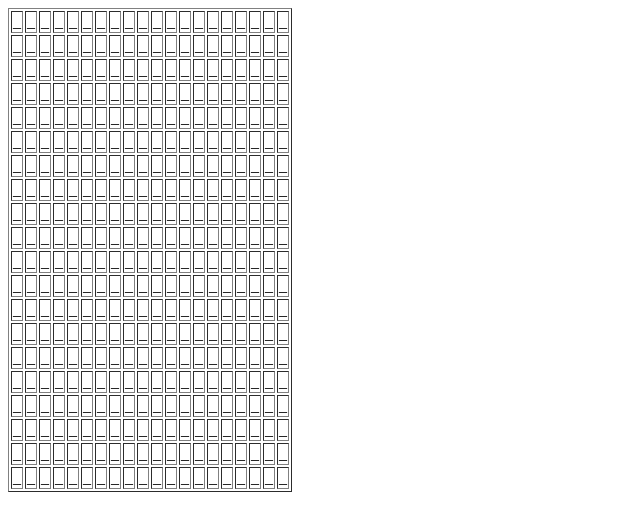
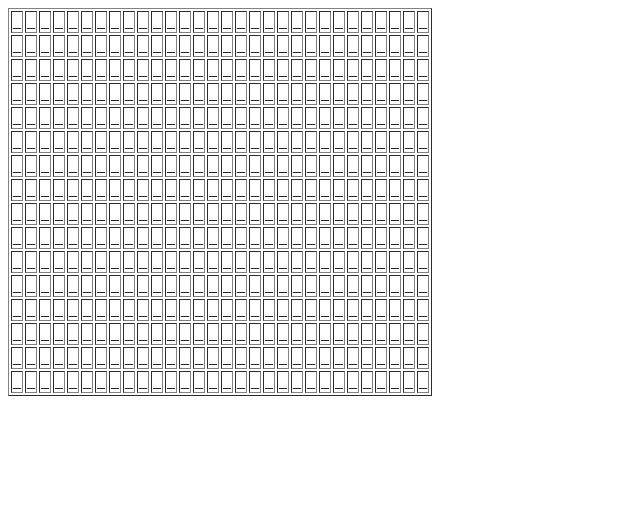
Before and after one commit to tzs/interview_minesweeper, a plain HTML site: page ms.html in a window 1280 px wide. Shown: the whole page, without its empty margins (0-640 px from the left). Drawn offline with Linux system fonts and the light colour scheme.

Commit message:
Works now, but I don't remember the Minesweeper rules so it is not quite right

```diff
--- a/ms.html
+++ b/ms.html
@@ -27,6 +27,16 @@
                 <td id="17_0"onclick="clicked(event)">&nbsp;</td>
                 <td id="18_0"onclick="clicked(event)">&nbsp;</td>
                 <td id="19_0"onclick="clicked(event)">&nbsp;</td>
+                <td id="20_0"onclick="clicked(event)">&nbsp;</td>
+                <td id="21_0"onclick="clicked(event)">&nbsp;</td>
+                <td id="22_0"onclick="clicked(event)">&nbsp;</td>
+                <td id="23_0"onclick="clicked(event)">&nbsp;</td>
+                <td id="24_0"onclick="clicked(event)">&nbsp;</td>
+                <td id="25_0"onclick="clicked(event)">&nbsp;</td>
+                <td id="26_0"onclick="clicked(event)">&nbsp;</td>
+                <td id="27_0"onclick="clicked(event)">&nbsp;</td>
+                <td id="28_0"onclick="clicked(event)">&nbsp;</td>
+                <td id="29_0"onclick="clicked(event)">&nbsp;</td>
         </tr>
         <tr>
                 <td id="0_1"onclick="clicked(event)">&nbsp;</td>
@@ -49,6 +59,16 @@
                 <td id="17_1"onclick="clicked(event)">&nbsp;</td>
                 <td id="18_1"onclick="clicked(event)">&nbsp;</td>
                 <td id="19_1"onclick="clicked(event)">&nbsp;</td>
+                <td id="20_1"onclick="clicked(event)">&nbsp;</td>
+                <td id="21_1"onclick="clicked(event)">&nbsp;</td>
+                <td id="22_1"onclick="clicked(event)">&nbsp;</td>
+                <td id="23_1"onclick="clicked(event)">&nbsp;</td>
+                <td id="24_1"onclick="clicked(event)">&nbsp;</td>
+                <td id="25_1"onclick="clicked(event)">&nbsp;</td>
+                <td id="26_1"onclick="clicked(event)">&nbsp;</td>
+                <td id="27_1"onclick="clicked(event)">&nbsp;</td>
+                <td id="28_1"onclick="clicked(event)">&nbsp;</td>
+                <td id="29_1"onclick="clicked(event)">&nbsp;</td>
         </tr>
         <tr>
                 <td id="0_2"onclick="clicked(event)">&nbsp;</td>
@@ -71,6 +91,16 @@
                 <td id="17_2"onclick="clicked(event)">&nbsp;</td>
                 <td id="18_2"onclick="clicked(event)">&nbsp;</td>
                 <td id="19_2"onclick="clicked(event)">&nbsp;</td>
+                <td id="20_2"onclick="clicked(event)">&nbsp;</td>
+                <td id="21_2"onclick="clicked(event)">&nbsp;</td>
+                <td id="22_2"onclick="clicked(event)">&nbsp;</td>
+                <td id="23_2"onclick="clicked(event)">&nbsp;</td>
+                <td id="24_2"onclick="clicked(event)">&nbsp;</td>
+                <td id="25_2"onclick="clicked(event)">&nbsp;</td>
+                <td id="26_2"onclick="clicked(event)">&nbsp;</td>
+                <td id="27_2"onclick="clicked(event)">&nbsp;</td>
+                <td id="28_2"onclick="clicked(event)">&nbsp;</td>
+                <td id="29_2"onclick="clicked(event)">&nbsp;</td>
         </tr>
         <tr>
                 <td id="0_3"onclick="clicked(event)">&nbsp;</td>
@@ -93,6 +123,16 @@
                 <td id="17_3"onclick="clicked(event)">&nbsp;</td>
                 <td id="18_3"onclick="clicked(event)">&nbsp;</td>
                 <td id="19_3"onclick="clicked(event)">&nbsp;</td>
+                <td id="20_3"onclick="clicked(event)">&nbsp;</td>
+                <td id="21_3"onclick="clicked(event)">&nbsp;</td>
+                <td id="22_3"onclick="clicked(event)">&nbsp;</td>
+                <td id="23_3"onclick="clicked(event)">&nbsp;</td>
+                <td id="24_3"onclick="clicked(event)">&nbsp;</td>
+                <td id="25_3"onclick="clicked(event)">&nbsp;</td>
+                <td id="26_3"onclick="clicked(event)">&nbsp;</td>
+                <td id="27_3"onclick="clicked(event)">&nbsp;</td>
+                <td id="28_3"onclick="clicked(event)">&nbsp;</td>
+                <td id="29_3"onclick="clicked(event)">&nbsp;</td>
         </tr>
         <tr>
                 <td id="0_4"onclick="clicked(event)">&nbsp;</td>
@@ -115,6 +155,16 @@
                 <td id="17_4"onclick="clicked(event)">&nbsp;</td>
                 <td id="18_4"onclick="clicked(event)">&nbsp;</td>
                 <td id="19_4"onclick="clicked(event)">&nbsp;</td>
+                <td id="20_4"onclick="clicked(event)">&nbsp;</td>
+                <td id="21_4"onclick="clicked(event)">&nbsp;</td>
+                <td id="22_4"onclick="clicked(event)">&nbsp;</td>
+                <td id="23_4"onclick="clicked(event)">&nbsp;</td>
+                <td id="24_4"onclick="clicked(event)">&nbsp;</td>
+                <td id="25_4"onclick="clicked(event)">&nbsp;</td>
+                <td id="26_4"onclick="clicked(event)">&nbsp;</td>
+                <td id="27_4"onclick="clicked(event)">&nbsp;</td>
+                <td id="28_4"onclick="clicked(event)">&nbsp;</td>
+                <td id="29_4"onclick="clicked(event)">&nbsp;</td>
         </tr>
         <tr>
                 <td id="0_5"onclick="clicked(event)">&nbsp;</td>
@@ -137,6 +187,16 @@
                 <td id="17_5"onclick="clicked(event)">&nbsp;</td>
                 <td id="18_5"onclick="clicked(event)">&nbsp;</td>
                 <td id="19_5"onclick="clicked(event)">&nbsp;</td>
+                <td id="20_5"onclick="clicked(event)">&nbsp;</td>
+                <td id="21_5"onclick="clicked(event)">&nbsp;</td>
+                <td id="22_5"onclick="clicked(event)">&nbsp;</td>
+                <td id="23_5"onclick="clicked(event)">&nbsp;</td>
+                <td id="24_5"onclick="clicked(event)">&nbsp;</td>
+                <td id="25_5"onclick="clicked(event)">&nbsp;</td>
+                <td id="26_5"onclick="clicked(event)">&nbsp;</td>
+                <td id="27_5"onclick="clicked(event)">&nbsp;</td>
+                <td id="28_5"onclick="clicked(event)">&nbsp;</td>
+                <td id="29_5"onclick="clicked(event)">&nbsp;</td>
         </tr>
         <tr>
                 <td id="0_6"onclick="clicked(event)">&nbsp;</td>
@@ -159,6 +219,16 @@
                 <td id="17_6"onclick="clicked(event)">&nbsp;</td>
                 <td id="18_6"onclick="clicked(event)">&nbsp;</td>
                 <td id="19_6"onclick="clicked(event)">&nbsp;</td>
+                <td id="20_6"onclick="clicked(event)">&nbsp;</td>
+                <td id="21_6"onclick="clicked(event)">&nbsp;</td>
+                <td id="22_6"onclick="clicked(event)">&nbsp;</td>
+                <td id="23_6"onclick="clicked(event)">&nbsp;</td>
+                <td id="24_6"onclick="clicked(event)">&nbsp;</td>
+                <td id="25_6"onclick="clicked(event)">&nbsp;</td>
+                <td id="26_6"onclick="clicked(event)">&nbsp;</td>
+                <td id="27_6"onclick="clicked(event)">&nbsp;</td>
+                <td id="28_6"onclick="clicked(event)">&nbsp;</td>
+                <td id="29_6"onclick="clicked(event)">&nbsp;</td>
         </tr>
         <tr>
                 <td id="0_7"onclick="clicked(event)">&nbsp;</td>
@@ -181,6 +251,16 @@
                 <td id="17_7"onclick="clicked(event)">&nbsp;</td>
                 <td id="18_7"onclick="clicked(event)">&nbsp;</td>
                 <td id="19_7"onclick="clicked(event)">&nbsp;</td>
+                <td id="20_7"onclick="clicked(event)">&nbsp;</td>
+                <td id="21_7"onclick="clicked(event)">&nbsp;</td>
+                <td id="22_7"onclick="clicked(event)">&nbsp;</td>
+                <td id="23_7"onclick="clicked(event)">&nbsp;</td>
+                <td id="24_7"onclick="clicked(event)">&nbsp;</td>
+                <td id="25_7"onclick="clicked(event)">&nbsp;</td>
+                <td id="26_7"onclick="clicked(event)">&nbsp;</td>
+                <td id="27_7"onclick="clicked(event)">&nbsp;</td>
+                <td id="28_7"onclick="clicked(event)">&nbsp;</td>
+                <td id="29_7"onclick="clicked(event)">&nbsp;</td>
         </tr>
         <tr>
                 <td id="0_8"onclick="clicked(event)">&nbsp;</td>
@@ -203,6 +283,16 @@
                 <td id="17_8"onclick="clicked(event)">&nbsp;</td>
                 <td id="18_8"onclick="clicked(event)">&nbsp;</td>
                 <td id="19_8"onclick="clicked(event)">&nbsp;</td>
+                <td id="20_8"onclick="clicked(event)">&nbsp;</td>
+                <td id="21_8"onclick="clicked(event)">&nbsp;</td>
+                <td id="22_8"onclick="clicked(event)">&nbsp;</td>
+                <td id="23_8"onclick="clicked(event)">&nbsp;</td>
+                <td id="24_8"onclick="clicked(event)">&nbsp;</td>
+                <td id="25_8"onclick="clicked(event)">&nbsp;</td>
+                <td id="26_8"onclick="clicked(event)">&nbsp;</td>
+                <td id="27_8"onclick="clicked(event)">&nbsp;</td>
+                <td id="28_8"onclick="clicked(event)">&nbsp;</td>
+                <td id="29_8"onclick="clicked(event)">&nbsp;</td>
         </tr>
         <tr>
                 <td id="0_9"onclick="clicked(event)">&nbsp;</td>
@@ -225,6 +315,16 @@
                 <td id="17_9"onclick="clicked(event)">&nbsp;</td>
                 <td id="18_9"onclick="clicked(event)">&nbsp;</td>
                 <td id="19_9"onclick="clicked(event)">&nbsp;</td>
+                <td id="20_9"onclick="clicked(event)">&nbsp;</td>
+                <td id="21_9"onclick="clicked(event)">&nbsp;</td>
+                <td id="22_9"onclick="clicked(event)">&nbsp;</td>
+                <td id="23_9"onclick="clicked(event)">&nbsp;</td>
+                <td id="24_9"onclick="clicked(event)">&nbsp;</td>
+                <td id="25_9"onclick="clicked(event)">&nbsp;</td>
+                <td id="26_9"onclick="clicked(event)">&nbsp;</td>
+                <td id="27_9"onclick="clicked(event)">&nbsp;</td>
+                <td id="28_9"onclick="clicked(event)">&nbsp;</td>
+                <td id="29_9"onclick="clicked(event)">&nbsp;</td>
         </tr>
         <tr>
                 <td id="0_10"onclick="clicked(event)">&nbsp;</td>
@@ -247,6 +347,16 @@
                 <td id="17_10"onclick="clicked(event)">&nbsp;</td>
                 <td id="18_10"onclick="clicked(event)">&nbsp;</td>
                 <td id="19_10"onclick="clicked(event)">&nbsp;</td>
+                <td id="20_10"onclick="clicked(event)">&nbsp;</td>
+                <td id="21_10"onclick="clicked(event)">&nbsp;</td>
+                <td id="22_10"onclick="clicked(event)">&nbsp;</td>
+                <td id="23_10"onclick="clicked(event)">&nbsp;</td>
+                <td id="24_10"onclick="clicked(event)">&nbsp;</td>
+                <td id="25_10"onclick="clicked(event)">&nbsp;</td>
+                <td id="26_10"onclick="clicked(event)">&nbsp;</td>
+                <td id="27_10"onclick="clicked(event)">&nbsp;</td>
+                <td id="28_10"onclick="clicked(event)">&nbsp;</td>
+                <td id="29_10"onclick="clicked(event)">&nbsp;</td>
         </tr>
         <tr>
                 <td id="0_11"onclick="clicked(event)">&nbsp;</td>
@@ -269,6 +379,16 @@
                 <td id="17_11"onclick="clicked(event)">&nbsp;</td>
                 <td id="18_11"onclick="clicked(event)">&nbsp;</td>
                 <td id="19_11"onclick="clicked(event)">&nbsp;</td>
+                <td id="20_11"onclick="clicked(event)">&nbsp;</td>
+                <td id="21_11"onclick="clicked(event)">&nbsp;</td>
+                <td id="22_11"onclick="clicked(event)">&nbsp;</td>
+                <td id="23_11"onclick="clicked(event)">&nbsp;</td>
+                <td id="24_11"onclick="clicked(event)">&nbsp;</td>
+                <td id="25_11"onclick="clicked(event)">&nbsp;</td>
+                <td id="26_11"onclick="clicked(event)">&nbsp;</td>
+                <td id="27_11"onclick="clicked(event)">&nbsp;</td>
+                <td id="28_11"onclick="clicked(event)">&nbsp;</td>
+                <td id="29_11"onclick="clicked(event)">&nbsp;</td>
         </tr>
         <tr>
                 <td id="0_12"onclick="clicked(event)">&nbsp;</td>
@@ -291,6 +411,16 @@
                 <td id="17_12"onclick="clicked(event)">&nbsp;</td>
                 <td id="18_12"onclick="clicked(event)">&nbsp;</td>
                 <td id="19_12"onclick="clicked(event)">&nbsp;</td>
+                <td id="20_12"onclick="clicked(event)">&nbsp;</td>
+                <td id="21_12"onclick="clicked(event)">&nbsp;</td>
+                <td id="22_12"onclick="clicked(event)">&nbsp;</td>
+                <td id="23_12"onclick="clicked(event)">&nbsp;</td>
+                <td id="24_12"onclick="clicked(event)">&nbsp;</td>
+                <td id="25_12"onclick="clicked(event)">&nbsp;</td>
+                <td id="26_12"onclick="clicked(event)">&nbsp;</td>
+                <td id="27_12"onclick="clicked(event)">&nbsp;</td>
+                <td id="28_12"onclick="clicked(event)">&nbsp;</td>
+                <td id="29_12"onclick="clicked(event)">&nbsp;</td>
         </tr>
         <tr>
                 <td id="0_13"onclick="clicked(event)">&nbsp;</td>
@@ -313,6 +443,16 @@
                 <td id="17_13"onclick="clicked(event)">&nbsp;</td>
                 <td id="18_13"onclick="clicked(event)">&nbsp;</td>
                 <td id="19_13"onclick="clicked(event)">&nbsp;</td>
+                <td id="20_13"onclick="clicked(event)">&nbsp;</td>
+                <td id="21_13"onclick="clicked(event)">&nbsp;</td>
+                <td id="22_13"onclick="clicked(event)">&nbsp;</td>
+                <td id="23_13"onclick="clicked(event)">&nbsp;</td>
+                <td id="24_13"onclick="clicked(event)">&nbsp;</td>
+                <td id="25_13"onclick="clicked(event)">&nbsp;</td>
+                <td id="26_13"onclick="clicked(event)">&nbsp;</td>
+                <td id="27_13"onclick="clicked(event)">&nbsp;</td>
+                <td id="28_13"onclick="clicked(event)">&nbsp;</td>
+                <td id="29_13"onclick="clicked(event)">&nbsp;</td>
         </tr>
         <tr>
                 <td id="0_14"onclick="clicked(event)">&nbsp;</td>
@@ -335,6 +475,16 @@
                 <td id="17_14"onclick="clicked(event)">&nbsp;</td>
                 <td id="18_14"onclick="clicked(event)">&nbsp;</td>
                 <td id="19_14"onclick="clicked(event)">&nbsp;</td>
+                <td id="20_14"onclick="clicked(event)">&nbsp;</td>
+                <td id="21_14"onclick="clicked(event)">&nbsp;</td>
+                <td id="22_14"onclick="clicked(event)">&nbsp;</td>
+                <td id="23_14"onclick="clicked(event)">&nbsp;</td>
+                <td id="24_14"onclick="clicked(event)">&nbsp;</td>
+                <td id="25_14"onclick="clicked(event)">&nbsp;</td>
+                <td id="26_14"onclick="clicked(event)">&nbsp;</td>
+                <td id="27_14"onclick="clicked(event)">&nbsp;</td>
+                <td id="28_14"onclick="clicked(event)">&nbsp;</td>
+                <td id="29_14"onclick="clicked(event)">&nbsp;</td>
         </tr>
         <tr>
                 <td id="0_15"onclick="clicked(event)">&nbsp;</td>
@@ -357,94 +507,16 @@
                 <td id="17_15"onclick="clicked(event)">&nbsp;</td>
                 <td id="18_15"onclick="clicked(event)">&nbsp;</td>
                 <td id="19_15"onclick="clicked(event)">&nbsp;</td>
-        </tr>
-        <tr>
-                <td id="0_16"onclick="clicked(event)">&nbsp;</td>
-                <td id="1_16"onclick="clicked(event)">&nbsp;</td>
-                <td id="2_16"onclick="clicked(event)">&nbsp;</td>
-                <td id="3_16"onclick="clicked(event)">&nbsp;</td>
-                <td id="4_16"onclick="clicked(event)">&nbsp;</td>
-                <td id="5_16"onclick="clicked(event)">&nbsp;</td>
-                <td id="6_16"onclick="clicked(event)">&nbsp;</td>
-                <td id="7_16"onclick="clicked(event)">&nbsp;</td>
-                <td id="8_16"onclick="clicked(event)">&nbsp;</td>
-                <td id="9_16"onclick="clicked(event)">&nbsp;</td>
-                <td id="10_16"onclick="clicked(event)">&nbsp;</td>
-                <td id="11_16"onclick="clicked(event)">&nbsp;</td>
-                <td id="12_16"onclick="clicked(event)">&nbsp;</td>
-                <td id="13_16"onclick="clicked(event)">&nbsp;</td>
-                <td id="14_16"onclick="clicked(event)">&nbsp;</td>
-                <td id="15_16"onclick="clicked(event)">&nbsp;</td>
-                <td id="16_16"onclick="clicked(event)">&nbsp;</td>
-                <td id="17_16"onclick="clicked(event)">&nbsp;</td>
-                <td id="18_16"onclick="clicked(event)">&nbsp;</td>
-                <td id="19_16"onclick="clicked(event)">&nbsp;</td>
-        </tr>
-        <tr>
-                <td id="0_17"onclick="clicked(event)">&nbsp;</td>
-                <td id="1_17"onclick="clicked(event)">&nbsp;</td>
-                <td id="2_17"onclick="clicked(event)">&nbsp;</td>
-                <td id="3_17"onclick="clicked(event)">&nbsp;</td>
-                <td id="4_17"onclick="clicked(event)">&nbsp;</td>
-                <td id="5_17"onclick="clicked(event)">&nbsp;</td>
-                <td id="6_17"onclick="clicked(event)">&nbsp;</td>
-                <td id="7_17"onclick="clicked(event)">&nbsp;</td>
-                <td id="8_17"onclick="clicked(event)">&nbsp;</td>
-                <td id="9_17"onclick="clicked(event)">&nbsp;</td>
-                <td id="10_17"onclick="clicked(event)">&nbsp;</td>
-                <td id="11_17"onclick="clicked(event)">&nbsp;</td>
-                <td id="12_17"onclick="clicked(event)">&nbsp;</td>
-                <td id="13_17"onclick="clicked(event)">&nbsp;</td>
-                <td id="14_17"onclick="clicked(event)">&nbsp;</td>
-                <td id="15_17"onclick="clicked(event)">&nbsp;</td>
-                <td id="16_17"onclick="clicked(event)">&nbsp;</td>
-                <td id="17_17"onclick="clicked(event)">&nbsp;</td>
-                <td id="18_17"onclick="clicked(event)">&nbsp;</td>
-                <td id="19_17"onclick="clicked(event)">&nbsp;</td>
-        </tr>
-        <tr>
-                <td id="0_18"onclick="clicked(event)">&nbsp;</td>
-                <td id="1_18"onclick="clicked(event)">&nbsp;</td>
-                <td id="2_18"onclick="clicked(event)">&nbsp;</td>
-                <td id="3_18"onclick="clicked(event)">&nbsp;</td>
-                <td id="4_18"onclick="clicked(event)">&nbsp;</td>
-                <td id="5_18"onclick="clicked(event)">&nbsp;</td>
-                <td id="6_18"onclick="clicked(event)">&nbsp;</td>
-                <td id="7_18"onclick="clicked(event)">&nbsp;</td>
-                <td id="8_18"onclick="clicked(event)">&nbsp;</td>
-                <td id="9_18"onclick="clicked(event)">&nbsp;</td>
-                <td id="10_18"onclick="clicked(event)">&nbsp;</td>
-                <td id="11_18"onclick="clicked(event)">&nbsp;</td>
-                <td id="12_18"onclick="clicked(event)">&nbsp;</td>
-                <td id="13_18"onclick="clicked(event)">&nbsp;</td>
-                <td id="14_18"onclick="clicked(event)">&nbsp;</td>
-                <td id="15_18"onclick="clicked(event)">&nbsp;</td>
-                <td id="16_18"onclick="clicked(event)">&nbsp;</td>
-                <td id="17_18"onclick="clicked(event)">&nbsp;</td>
-                <td id="18_18"onclick="clicked(event)">&nbsp;</td>
-                <td id="19_18"onclick="clicked(event)">&nbsp;</td>
-        </tr>
-        <tr>
-                <td id="0_19"onclick="clicked(event)">&nbsp;</td>
-                <td id="1_19"onclick="clicked(event)">&nbsp;</td>
-                <td id="2_19"onclick="clicked(event)">&nbsp;</td>
-                <td id="3_19"onclick="clicked(event)">&nbsp;</td>
-                <td id="4_19"onclick="clicked(event)">&nbsp;</td>
-                <td id="5_19"onclick="clicked(event)">&nbsp;</td>
-                <td id="6_19"onclick="clicked(event)">&nbsp;</td>
-                <td id="7_19"onclick="clicked(event)">&nbsp;</td>
-                <td id="8_19"onclick="clicked(event)">&nbsp;</td>
-                <td id="9_19"onclick="clicked(event)">&nbsp;</td>
-                <td id="10_19"onclick="clicked(event)">&nbsp;</td>
-                <td id="11_19"onclick="clicked(event)">&nbsp;</td>
-                <td id="12_19"onclick="clicked(event)">&nbsp;</td>
-                <td id="13_19"onclick="clicked(event)">&nbsp;</td>
-                <td id="14_19"onclick="clicked(event)">&nbsp;</td>
-                <td id="15_19"onclick="clicked(event)">&nbsp;</td>
-                <td id="16_19"onclick="clicked(event)">&nbsp;</td>
-                <td id="17_19"onclick="clicked(event)">&nbsp;</td>
-                <td id="18_19"onclick="clicked(event)">&nbsp;</td>
-                <td id="19_19"onclick="clicked(event)">&nbsp;</td>
+                <td id="20_15"onclick="clicked(event)">&nbsp;</td>
+                <td id="21_15"onclick="clicked(event)">&nbsp;</td>
+                <td id="22_15"onclick="clicked(event)">&nbsp;</td>
+                <td id="23_15"onclick="clicked(event)">&nbsp;</td>
+                <td id="24_15"onclick="clicked(event)">&nbsp;</td>
+                <td id="25_15"onclick="clicked(event)">&nbsp;</td>
+                <td id="26_15"onclick="clicked(event)">&nbsp;</td>
+                <td id="27_15"onclick="clicked(event)">&nbsp;</td>
+                <td id="28_15"onclick="clicked(event)">&nbsp;</td>
+                <td id="29_15"onclick="clicked(event)">&nbsp;</td>
         </tr>
     </table>
 </body>
--- a/ms.js
+++ b/ms.js
@@ -1,9 +1,8 @@
 var mines;
-var rows = 20;
-var cols = 20;
-var num_mines = 50;
-var clear_queue;
-var cleared;
+var rows = 16;
+var cols = 30;
+var num_mines = 99;
+var first_click = 1;
 
 function init()
 {
@@ -63,12 +62,14 @@ function declare_mine(x,y)
 
 function declare_empty(x,y)
 {
+    if (first_click) {
+        first_click = 0;
+        mines[x][y] = 0;
+    }
     if (mines[x][y] == 1) {
         alert("You stepped on a mine! You lose!");
         init();
     } else {
-        var near = count_mines(x,y);
-        set_square(x, y, "" + near);
         auto_clear(x, y);
     }
 }
@@ -79,21 +80,21 @@ function auto_clear(x, y)
     var i, j;
     clear_queue = new Array();
     clear_queue.push([x, y]);
-    cleared = array2d(cols, rows, 0);
+    queued = array2d(cols, rows, 0);
+    queued[x][y] = 1;
     while (did < clear_queue.length) {
         x = clear_queue[did][0];
         y = clear_queue[did][1];
-        alert("auto_clear " + x + ", " + y);
         var near = count_mines(x,y);
         set_square(x, y, "" + near);
-        cleared[x][y] = 1;
         for (i = -1; i < 2; ++i) {
             for (j = -1; j < 2; ++j) {
                 var nx = x + i;
                 var ny = y + j;
                 if (0 <= nx && nx < cols && 0 <= ny && ny < rows) {
-                    if ( cleared[nx][ny] == 0) {
+                    if ( queued[nx][ny] == 0 && mines[nx][ny] == 0) {
                         clear_queue.push([nx, ny]);
+                        queued[nx][ny] = 1;
                     }
                 }
             }
@@ -125,7 +126,8 @@ function mine_at(x,y)
 
 function id_to_xy(id)
 {
-    return id.split('_');
+    var xy = id.split('_');
+    return [parseInt(xy[0]), parseInt(xy[1])];
 }
 
 function xy_to_id(x, y)
```
